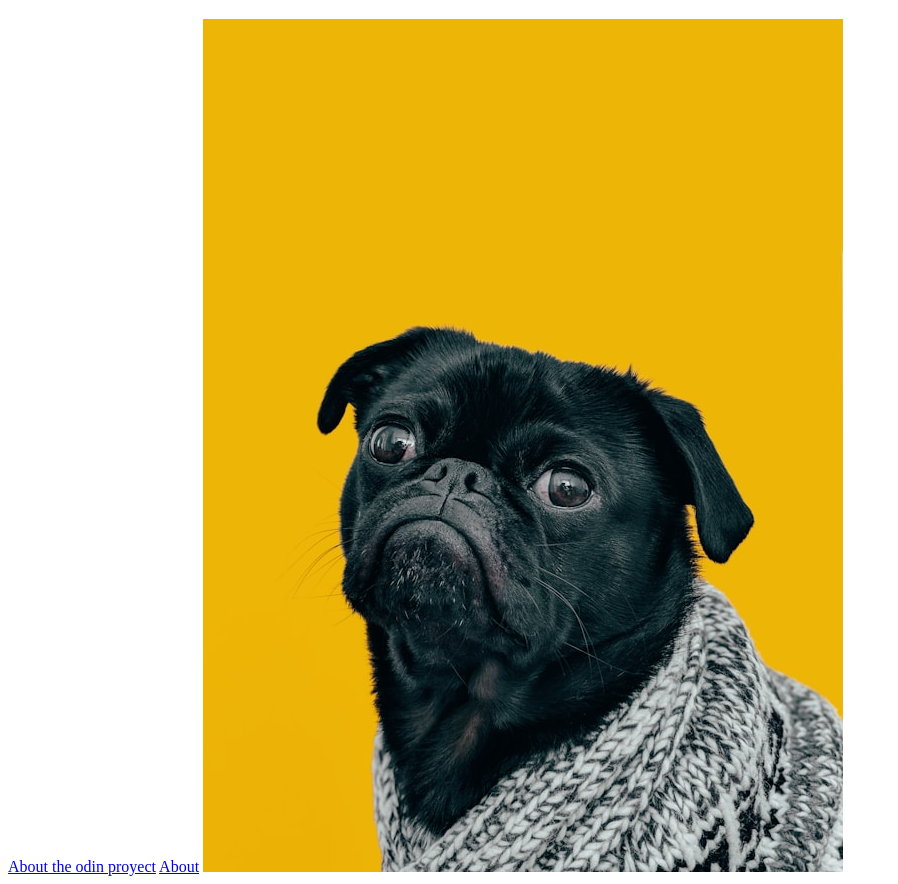
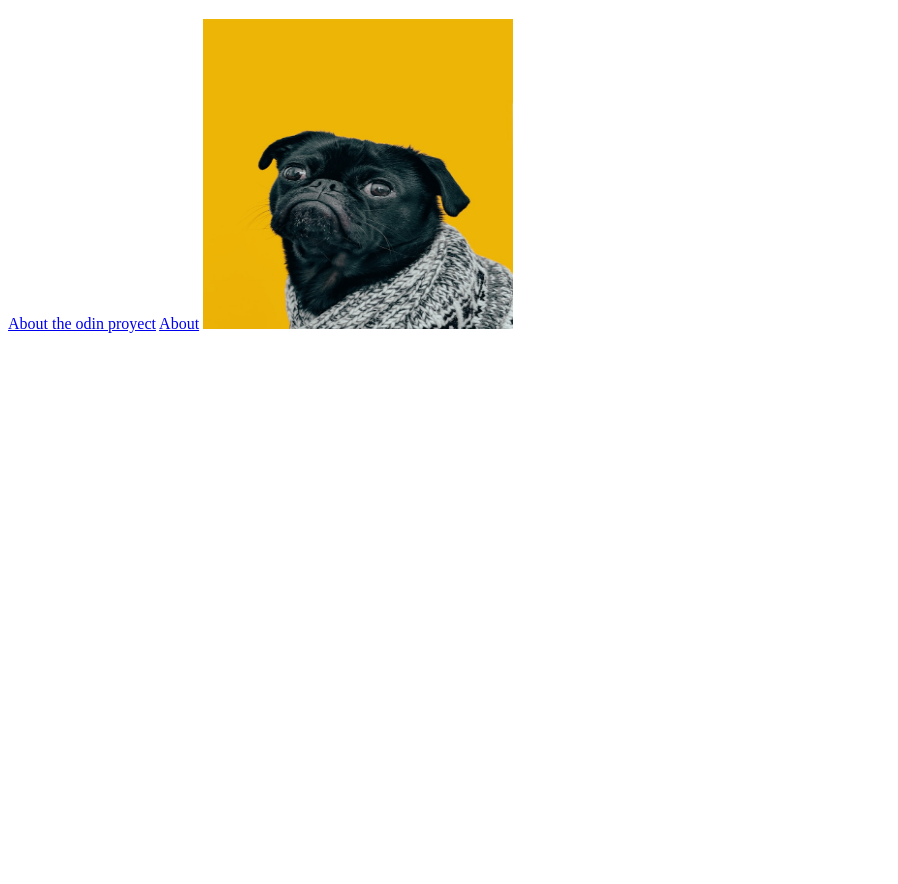
Before and after one commit to SantiHerrera-0/odin-links-and-images, a plain HTML site: page index.html in a window 1280 px wide. Shown: the part 61-945 px from the top of the page, without its empty margins (0-898 px from the left). After the commit the page ends 800 px from the top, so only its background shows below. Drawn offline with Linux system fonts and the light colour scheme.

Commit message:
Edit index.html and about.html

```diff
--- a/index.html
+++ b/index.html
@@ -9,6 +9,6 @@
     <h1>Homepage</h1>
     <a href="https://www.theodinproject.com/about" target="_blank" rel="noopener noreferrer">About the odin proyect</a>
     <a href="./pages/about.html">About</a>
-    <img src ="./images/dog.jpg">
+    <img src ="./images/dog.jpg" height="310" width="310">
 </body>
 </html>
```
Also changed, not shown: pages/about.html (+1 -0 lines).
